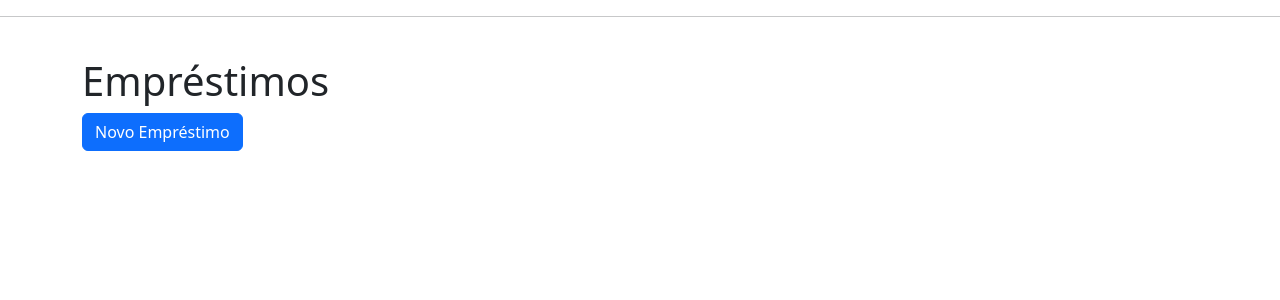
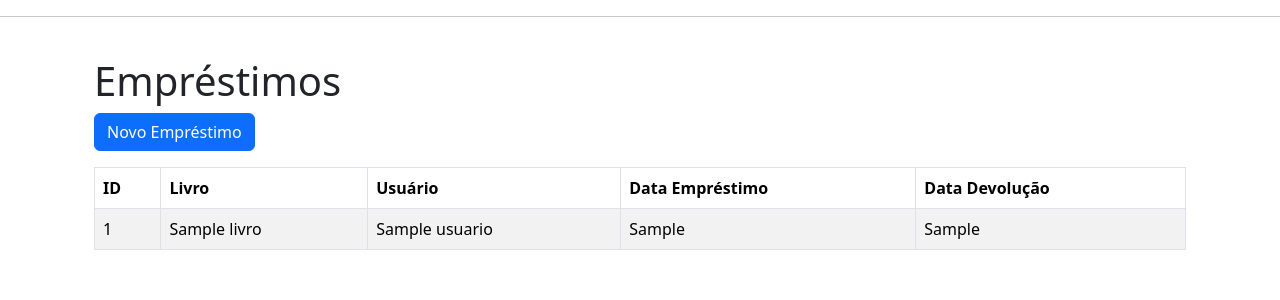
Before and after one commit to livialop/biblioteca-bd, a Flask app: template templates/view_emprestimos.html in a window 1280 px wide. Shown: the part 24-324 px from the top of the page. Run offline with Flask 3, Linux system fonts and the light colour scheme; the template is opened without the code that fills it: most values are stand-ins (such as "Sample title", 1, 10 or a date in 2020); parts of the project's set-up code (start-up, migrations or seed data) failed here and were passed over.

Commit message:
Update view_emprestimos.html

```diff
--- a/templates/view_emprestimos.html
+++ b/templates/view_emprestimos.html
@@ -7,12 +7,41 @@
   <link href="https://cdn.jsdelivr.net/npm/bootstrap@5.3.2/dist/css/bootstrap.min.css" rel="stylesheet">
 </head>
 <body>
+
   {% include "components/navbar.html" %}
-  <div class="p-4">
-    <div class="container">
-      <h1>Empréstimos</h1>
-      <a class="btn btn-primary" href="{{ url_for('emprestimo.add_emprestimo') }}">Novo Empréstimo</a>
-    </div>
+
+  <div class="p-4 container">
+    <h1>Empréstimos</h1>
+
+    <a class="btn btn-primary mb-3" href="{{ url_for('emprestimo.add_emprestimo') }}">Novo Empréstimo</a>
+
+    {% if emprestimos %}
+      <table class="table table-bordered table-striped">
+        <thead>
+          <tr>
+            <th>ID</th>
+            <th>Livro</th>
+            <th>Usuário</th>
+            <th>Data Empréstimo</th>
+            <th>Data Devolução</th>
+          </tr>
+        </thead>
+        <tbody>
+          {% for emp in emprestimos %}
+          <tr>
+            <td>{{ emp.id }}</td>
+            <td>{{ emp.livro.titulo }}</td>
+            <td>{{ emp.usuario.nome }}</td>
+            <td>{{ emp.data_emprestimo }}</td>
+            <td>{{ emp.data_devolucao or '—' }}</td>
+          </tr>
+          {% endfor %}
+        </tbody>
+      </table>
+    {% else %}
+      <p>Nenhum empréstimo cadastrado.</p>
+    {% endif %}
   </div>
+
 </body>
 </html>
```
